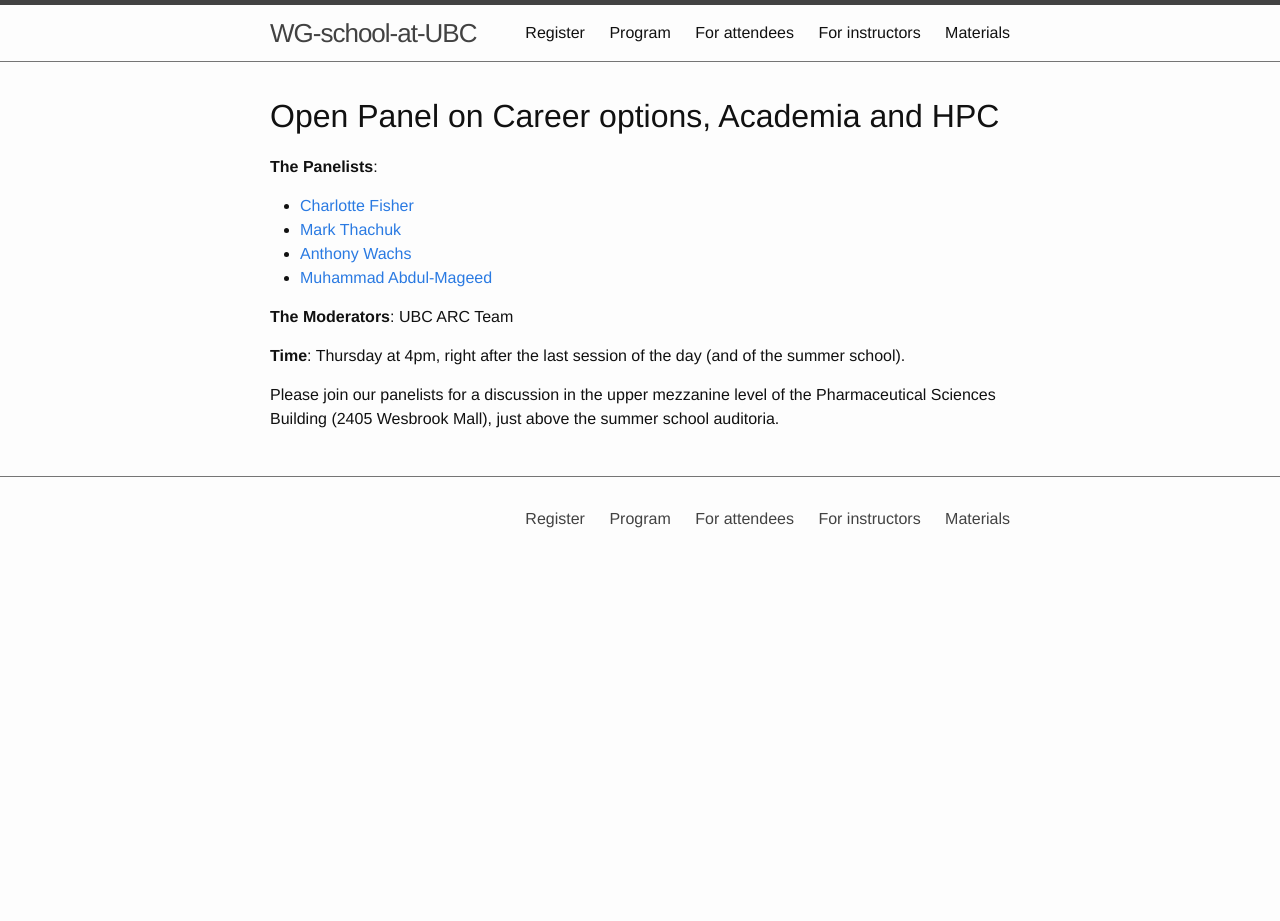
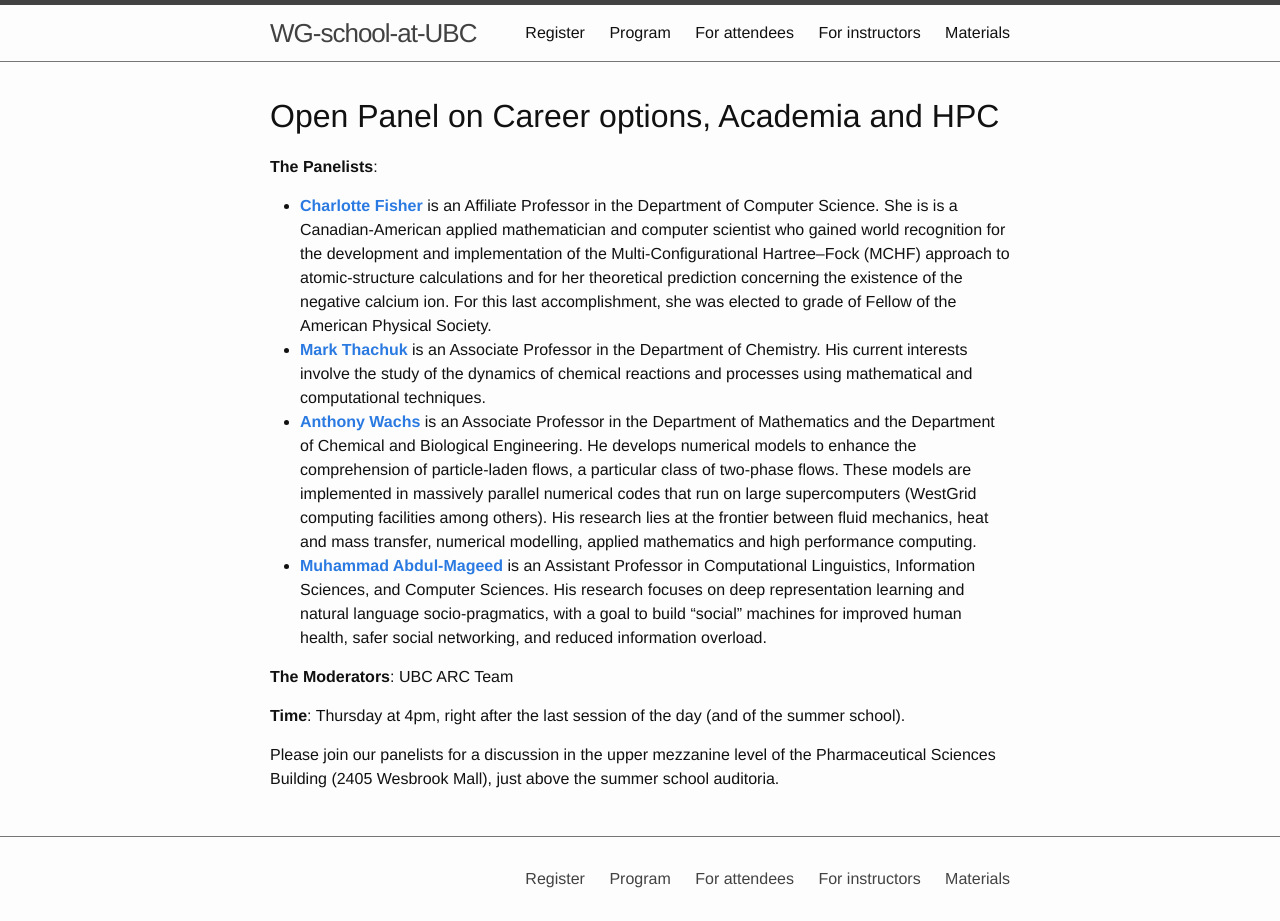
Before and after one commit to WestGrid/ubcSummerSchool2019, a Jekyll site: the page built from panel.md, in a window 1280 px wide. Built offline with Jekyll 4.4.1, drawn with Linux system fonts in a browser that asks for light colours; before the commit the page ends 900 px from its top, so only the background shows below that.

Commit message:
added few words about each panelist

```diff
--- a/panel.md
+++ b/panel.md
@@ -8,10 +8,26 @@ nav: false
 
 **The Panelists**:
 
-- <a href="https://www.cs.ubc.ca/~cff" target="_blank">Charlotte Fisher</a>
-- <a href="https://www.chem.ubc.ca/mark-thachuk" target="_blank">Mark Thachuk</a>
-- <a href="http://www.math.ubc.ca/~wachs" target="_blank">Anthony Wachs</a>
-- <a href="https://mageed.arts.ubc.ca" target="_blank">Muhammad Abdul-Mageed</a>
+- <a href="https://www.cs.ubc.ca/~cff" target="_blank">**Charlotte Fisher**</a> is an Affiliate Professor in
+  the Department of Computer Science. She is is a Canadian-American applied mathematician and computer
+  scientist who gained world recognition for the development and implementation of the
+  Multi-Configurational Hartree–Fock (MCHF) approach to atomic-structure calculations and for her
+  theoretical prediction concerning the existence of the negative calcium ion. For this last
+  accomplishment, she was elected to grade of Fellow of the American Physical Society.
+- <a href="https://www.chem.ubc.ca/mark-thachuk" target="_blank">**Mark Thachuk**</a> is an Associate
+  Professor in the Department of Chemistry. His current interests involve the study of the dynamics of
+  chemical reactions and processes using mathematical and computational techniques.
+- <a href="http://www.math.ubc.ca/~wachs" target="_blank">**Anthony Wachs**</a> is an Associate Professor in
+  the Department of Mathematics and the Department of Chemical and Biological Engineering. He develops
+  numerical models to enhance the comprehension of particle-laden flows, a particular class of two-phase
+  flows. These models are implemented in massively parallel numerical codes that run on large
+  supercomputers (WestGrid computing facilities among others). His research lies at the frontier between
+  fluid mechanics, heat and mass transfer, numerical modelling, applied mathematics and high performance
+  computing.
+- <a href="https://mageed.arts.ubc.ca" target="_blank">**Muhammad Abdul-Mageed**</a> is an Assistant
+  Professor in Computational Linguistics, Information Sciences, and Computer Sciences. His research
+  focuses on deep representation learning and natural language socio-pragmatics, with a goal to build
+  "social" machines for improved human health, safer social networking, and reduced information overload.
 
 **The Moderators**: UBC ARC Team
 
```
